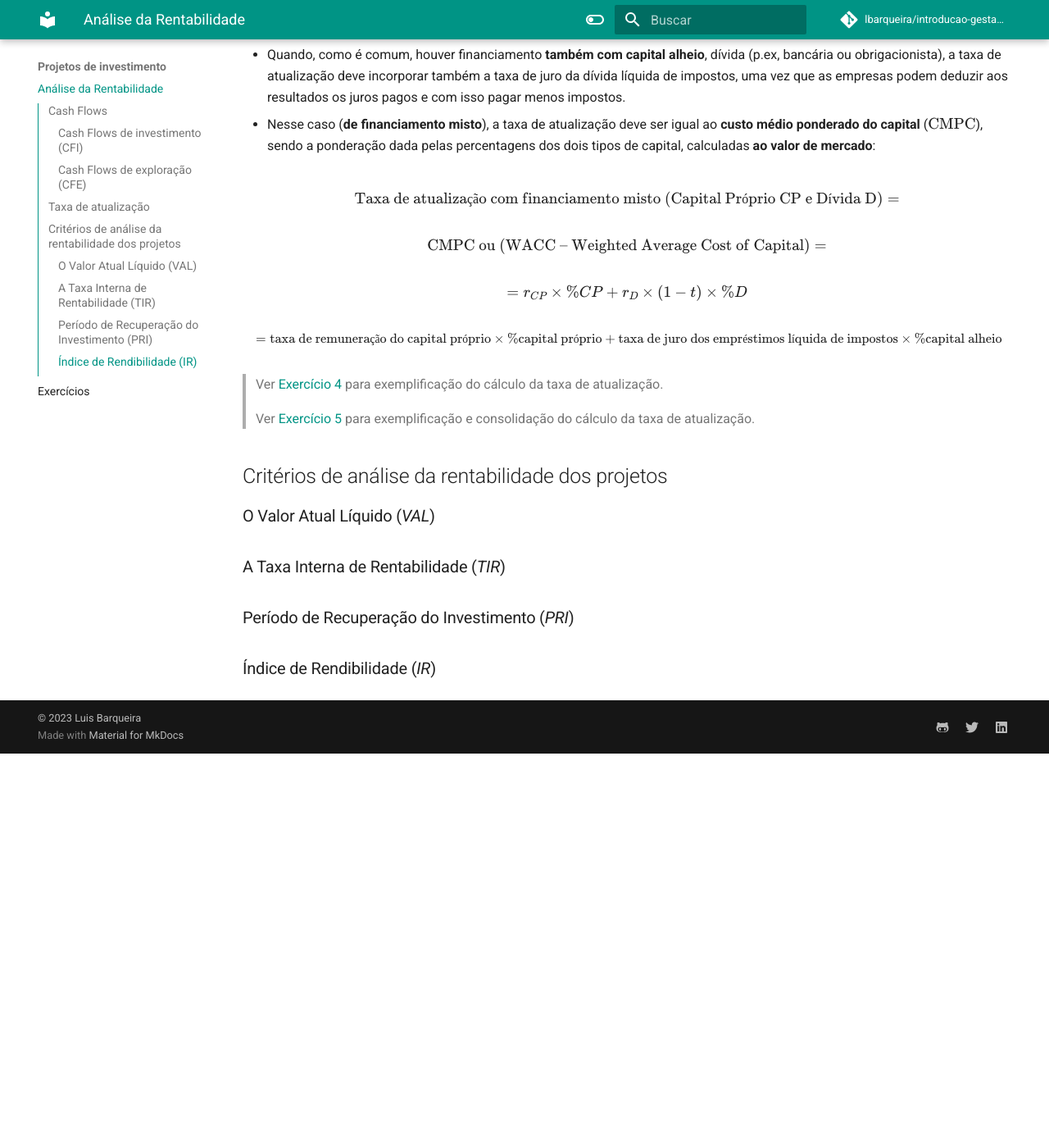
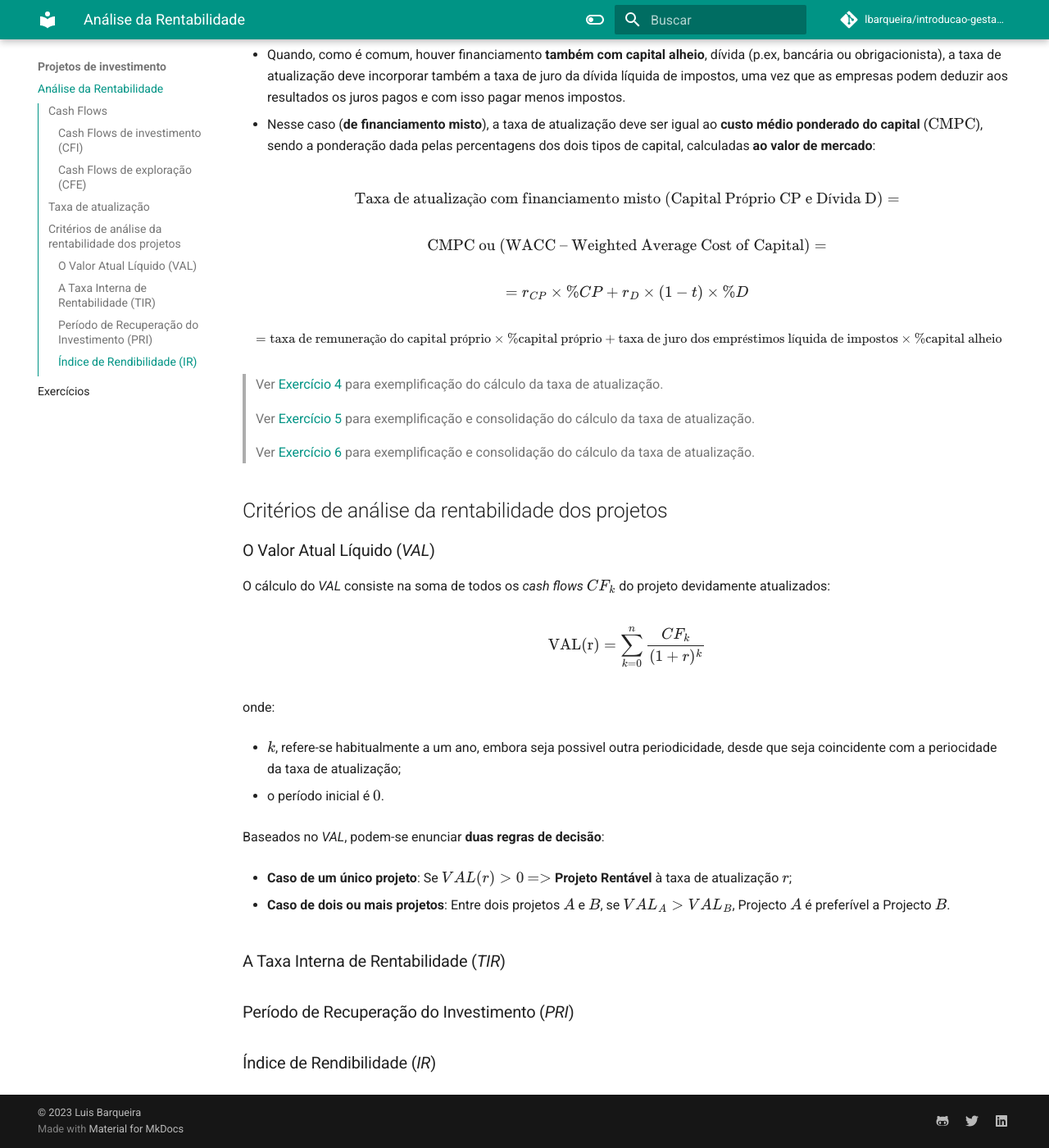
Before and after one commit to lbarqueira/introducao-gestao-material-mkdocs, an MkDocs documentation site: the page built from docs/anal_rentabilidade.md, in a window 1280 px wide and 1400 px high, scrolled down 3656 px. Shown: the whole window at 82% size. Built offline with MkDocs 1.6.1 and Material for MkDocs 9.7.7, drawn with Linux system fonts in a browser that asks for light colours; comment, search, counter and statistics services are not loaded; before the commit the page ends 4575 px from its top, so only the background shows below that.

Commit message:
update docs

```diff
--- a/docs/anal_rentabilidade.md
+++ b/docs/anal_rentabilidade.md
@@ -148,10 +148,28 @@ $$ \small = \text{taxa de remuneração do capital próprio} \times \%\text{capi
 
 >Ver [Exercício 5](exercicios_3.md#exercicio-5) para exemplificação e consolidação do cálculo da taxa de atualização.
 
+>Ver [Exercício 6](exercicios_3.md#exercicio-6) para exemplificação e consolidação do cálculo da taxa de atualização.
 
 ## Critérios de análise da rentabilidade dos projetos
 
 ### O Valor Atual Líquido (*VAL*)
+
+O cálculo do *VAL* consiste na soma de todos os *cash flows* $CF_{k}$ do projeto devidamente atualizados:
+
+$$ \text{VAL(r)} = \sum _{k=0}^{n} \frac{CF_k}{(1 + r)^k} $$
+
+onde:
+
+- $k$, refere-se habitualmente a um ano, embora seja possivel outra periodicidade, desde que seja coincidente com a periocidade da taxa de atualização;
+
+- o período inicial é $0$.
+
+Baseados no *VAL*, podem-se enunciar **duas regras de decisão**:
+
+- **Caso de um único projeto**: Se $VAL(r)>0$ $=>$ **Projeto Rentável** à taxa de atualização $r$;
+
+- **Caso de dois ou mais projetos**: Entre dois projetos $A$ e $B$, se $VAL_A > VAL_B$, Projecto $A$ é preferível a Projecto $B$.
+
 
 
 ### A Taxa Interna de Rentabilidade (*TIR*)
```
Also changed, not shown: docs/exercicios_3.md (+16 -0 lines), docs/ingles.md (+1 -0 lines).
